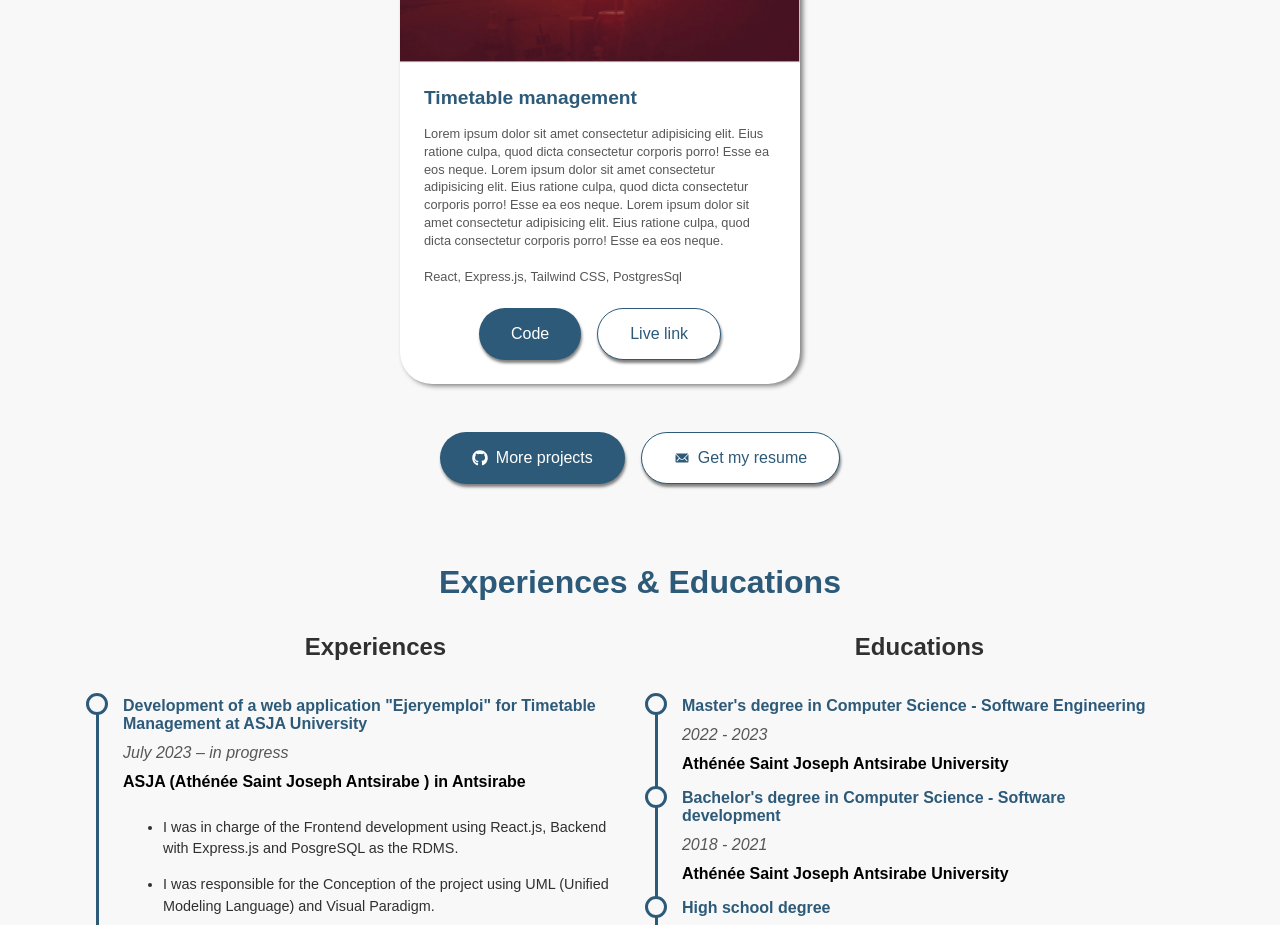
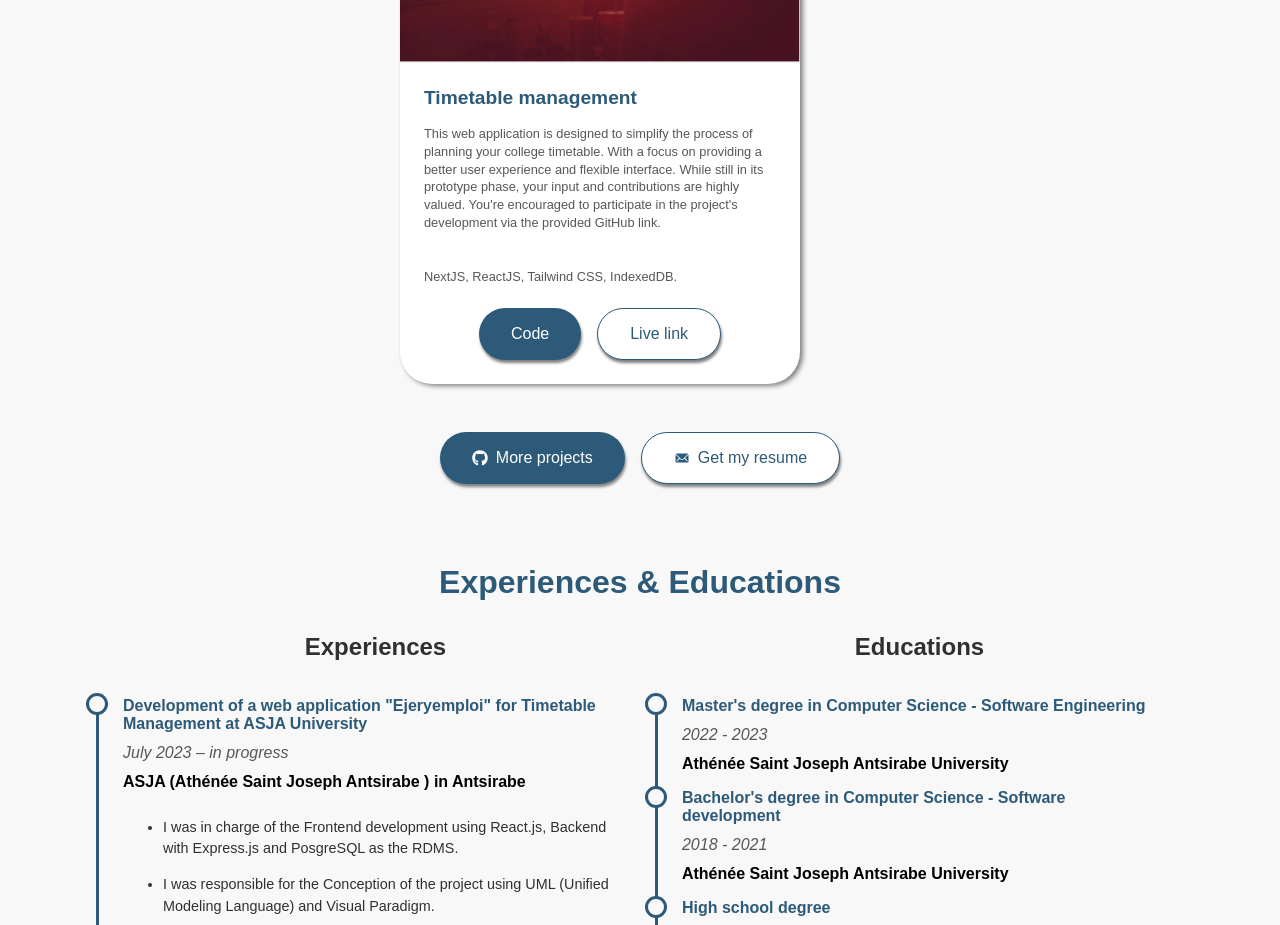
Before and after one commit to mahery76/antonio_porfolio, a Next.js app: page / in a window 1280 px wide. Shown: the part 2280-3205 px from the top of the page. Built offline with nearby package versions, Linux system fonts and the light colour scheme.

Commit message:
chore: update project description

```diff
--- a/src/app/_contents/5_ProjectSection/ProjectContents.jsx
+++ b/src/app/_contents/5_ProjectSection/ProjectContents.jsx
@@ -13,16 +13,10 @@ function ProjectContents() {
         <div className={styles.itemInfo}>
           <div className={styles.itemName}>Timetable management</div>
           <div className={styles.itemDescription}>
-            Lorem ipsum dolor sit amet consectetur adipisicing elit. Eius
-            ratione culpa, quod dicta consectetur corporis porro! Esse ea eos
-            neque. Lorem ipsum dolor sit amet consectetur adipisicing elit. Eius
-            ratione culpa, quod dicta consectetur corporis porro! Esse ea eos
-            neque. Lorem ipsum dolor sit amet consectetur adipisicing elit. Eius
-            ratione culpa, quod dicta consectetur corporis porro! Esse ea eos
-            neque.
+          This web application is designed to simplify the process of planning your college timetable. With a focus on providing a better user experience and flexible interface. While still in its prototype phase, your input and contributions are highly valued. You're encouraged to participate in the project's development via the provided GitHub link.
           </div>
           <div className={styles.itemTools}>
-            React, Express.js, Tailwind CSS, PostgresSql
+           NextJS, ReactJS, Tailwind CSS, IndexedDB.
           </div>
         </div>
         <div className={styles.itemButtons}>
```
